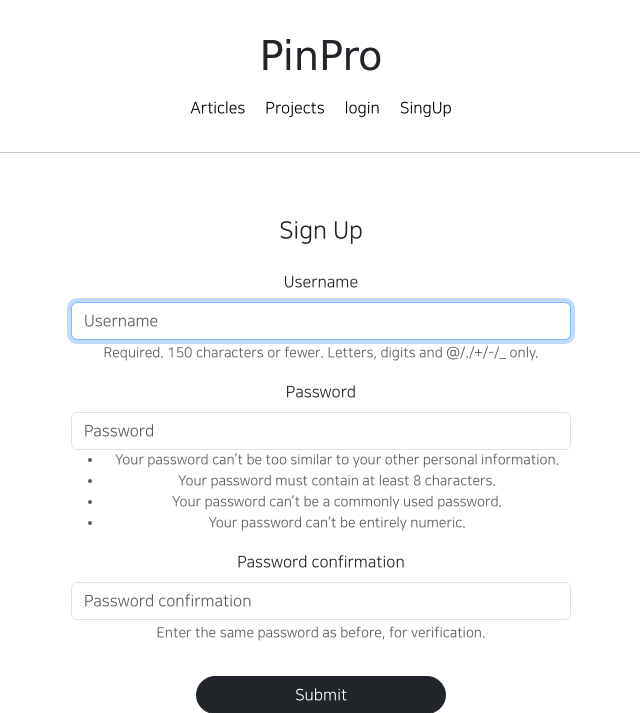
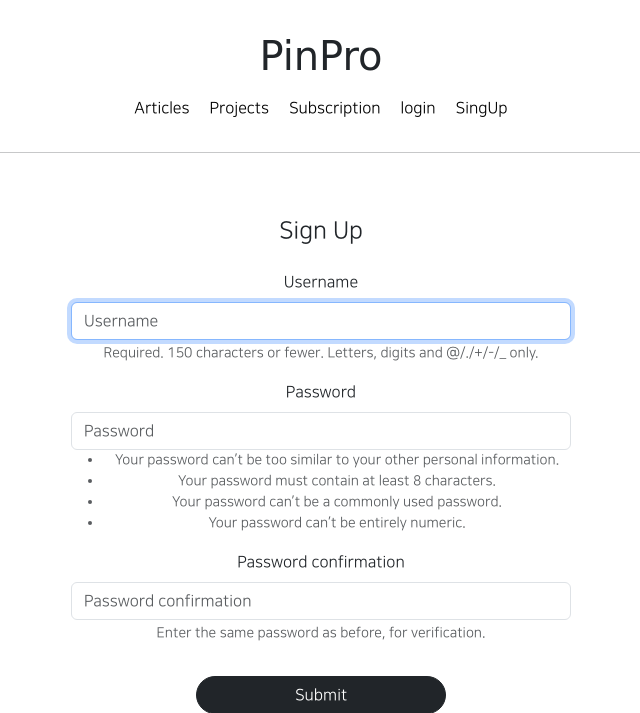
Before and after one commit to nstella67/djpinpro, a Django app: page /accounts/create/ in a window 1280 px wide. Shown: the top 713 px of the page, without its empty margins (319-959 px from the left). Run offline with Django 4.2, Linux system fonts and the light colour scheme; some libraries are stand-ins or nearby versions; some web fonts are replaced.

Commit message:
subscription 탭

```diff
--- a/templates/header.html
+++ b/templates/header.html
@@ -9,6 +9,9 @@
             </a>
             <a href="{% url 'projectapp:list' %}" class="header_nav">
                 <span>Projects</span>
+            </a>
+            <a href="{% url 'subscribeapp:list' %}" class="header_nav">
+                <span>Subscription</span>
             </a>
             {% if not user.is_authenticated %}
             <a href="{% url 'accountapp:login' %}?next={{ request.path }}" class="header_nav">
```
